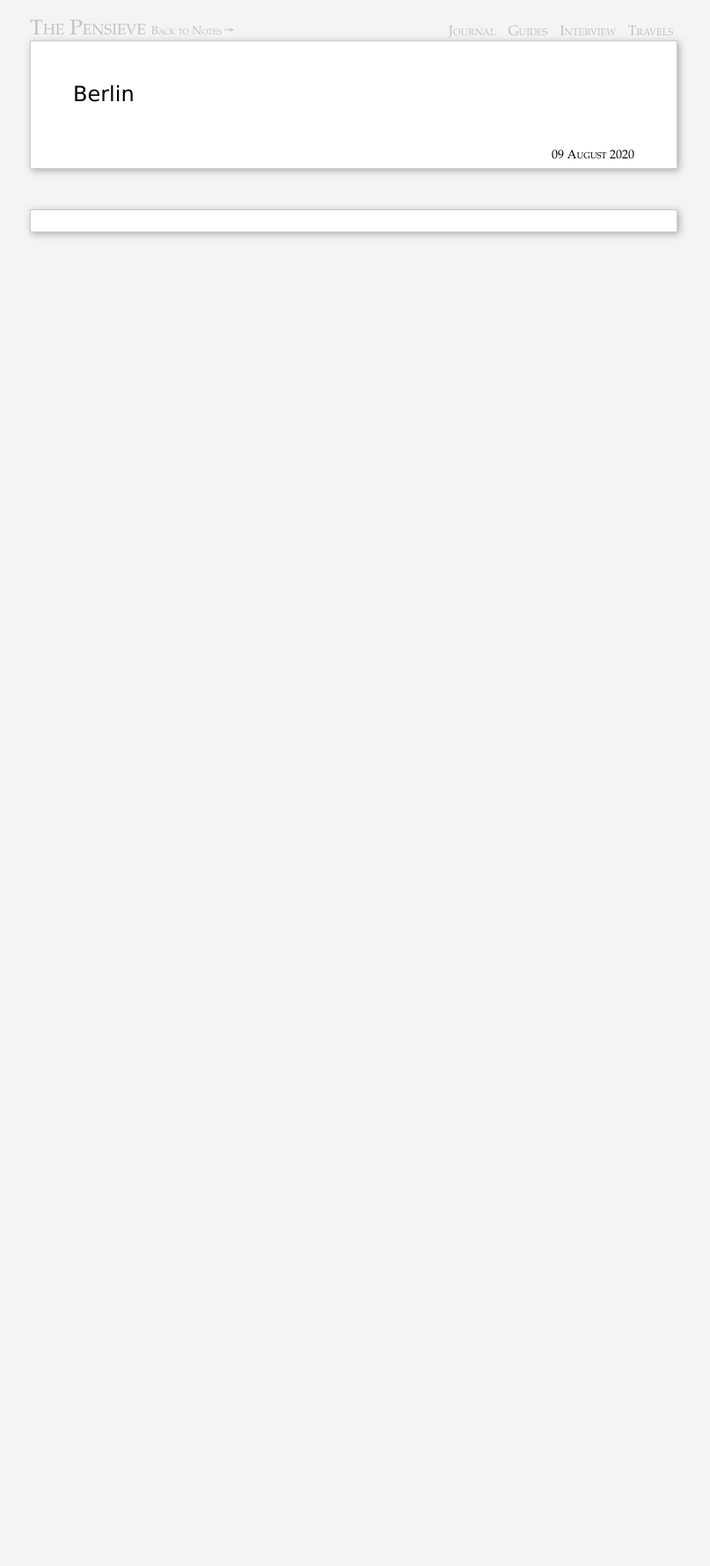
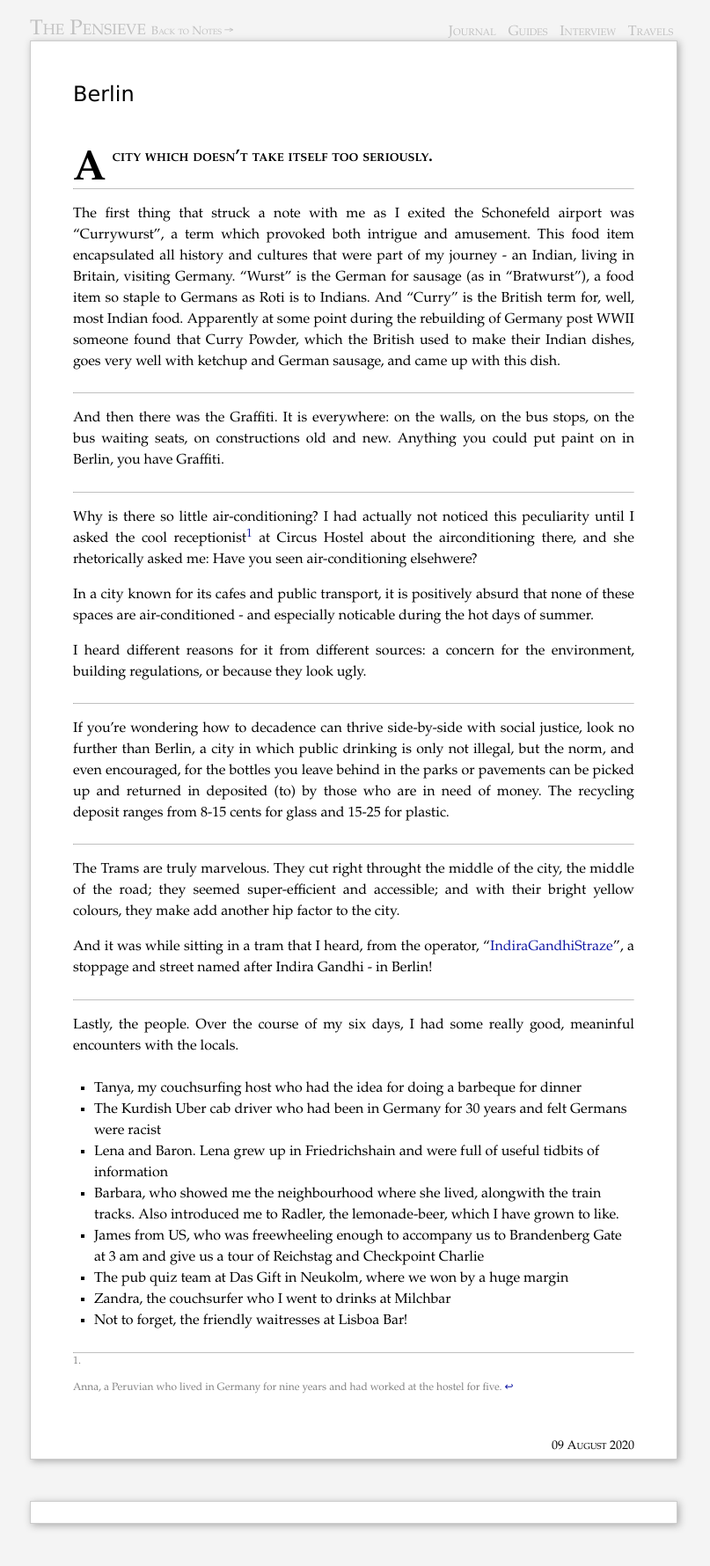
Before and after one commit to piyushahuja/piyushahuja.github.io, a Jekyll site: the page built from _posts/travel/2020-09-09-berlin.md, in a window 1280 px wide. Shown: the whole page at 88% size, without its empty margins (238-1045 px from the left). Built offline with Jekyll 4.4.1, drawn with Linux system fonts in a browser that asks for light colours; comment, search, counter and statistics services are not loaded; before the commit the page ends 900 px from its top, so only the background shows below that.

Commit message:
auto deployed

```diff
--- a/_posts/travel/2020-09-09-berlin.md
+++ b/_posts/travel/2020-09-09-berlin.md
@@ -10,3 +10,53 @@ permalink: /berlin
 comments: true
 
 ---
+
+**A city which doesn't take itself too seriously.**
+
+----
+
+
+The first thing that struck a note with me as I exited the Schonefeld airport was "Currywurst", a term which provoked both intrigue and amusement. This food item encapsulated all history and cultures that were part of my journey -  an Indian, living in Britain, visiting Germany. "Wurst" is the German for sausage (as in "Bratwurst"), a food item so staple to Germans as Roti is to Indians. And "Curry" is the British term for, well, most Indian food. Apparently at some point during the rebuilding of Germany post WWII someone found that Curry Powder, which the British used to make their Indian dishes, goes very well with ketchup and German sausage, and came up with this dish.
+
+-----
+
+
+And then there was the Graffiti. It is everywhere: on the walls, on the bus stops, on the bus waiting seats, on constructions old and new. Anything you could put paint on in Berlin, you have Graffiti.
+
+----
+
+Why is there so little air-conditioning? I had actually not noticed this peculiarity until I asked the cool receptionist[^Anna] at Circus Hostel about the airconditioning there, and she rhetorically asked me: Have you seen air-conditioning elsehwere?
+
+[^Anna]: Anna, a Peruvian who lived in Germany for nine years and had worked at the hostel for five.
+
+In a city known for its cafes and public transport, it is positively absurd that none of these spaces are air-conditioned - and especially noticable during the hot days of summer.
+
+I heard different reasons for it from different sources: a concern for the environment, building regulations, or because they look ugly.
+
+-----
+
+If you're wondering how to decadence can thrive side-by-side with social justice, look no further than Berlin, a city in which public drinking is only not illegal, but the norm, and even encouraged, for the bottles you leave behind in the parks or pavements can be picked up and returned in deposited (to) by those who are in need of money. The recycling deposit ranges from 8-15 cents for glass and 15-25 for plastic.
+
+
+----
+
+
+The Trams are truly marvelous. They cut right throught the middle of the city, the middle of the road; they seemed super-efficient and accessible; and with their  bright yellow colours, they make add another hip factor to the city.
+
+And it was while sitting in a tram that I heard, from the operator, "[IndiraGandhiStraze](https://de.wikipedia.org/wiki/Indira-Gandhi-Stra%C3%9Fe)", a stoppage and street named after Indira Gandhi - in Berlin!
+
+---
+
+Lastly, the people. Over the course of my six days, I had some really good, meaninful encounters with the locals.
+
+- Tanya, my couchsurfing host who had the idea for doing a barbeque for dinner
+- The Kurdish Uber cab driver who had been in Germany for 30 years and felt Germans were racist
+- Lena and Baron. Lena grew up in Friedrichshain and were full of useful tidbits of information
+- Barbara, who showed me the neighbourhood where she lived, alongwith the train tracks. Also introduced me to Radler, the lemonade-beer, which I have grown to like.
+- James from US, who was freewheeling enough to accompany us to Brandenberg Gate at 3 am and give us a tour of Reichstag and Checkpoint Charlie
+- The pub quiz team at Das Gift in Neukolm, where we won by a huge margin
+- Zandra, the couchsurfer who I went to drinks at Milchbar
+- Not to forget, the friendly waitresses at Lisboa Bar!
+
+
+----
```
